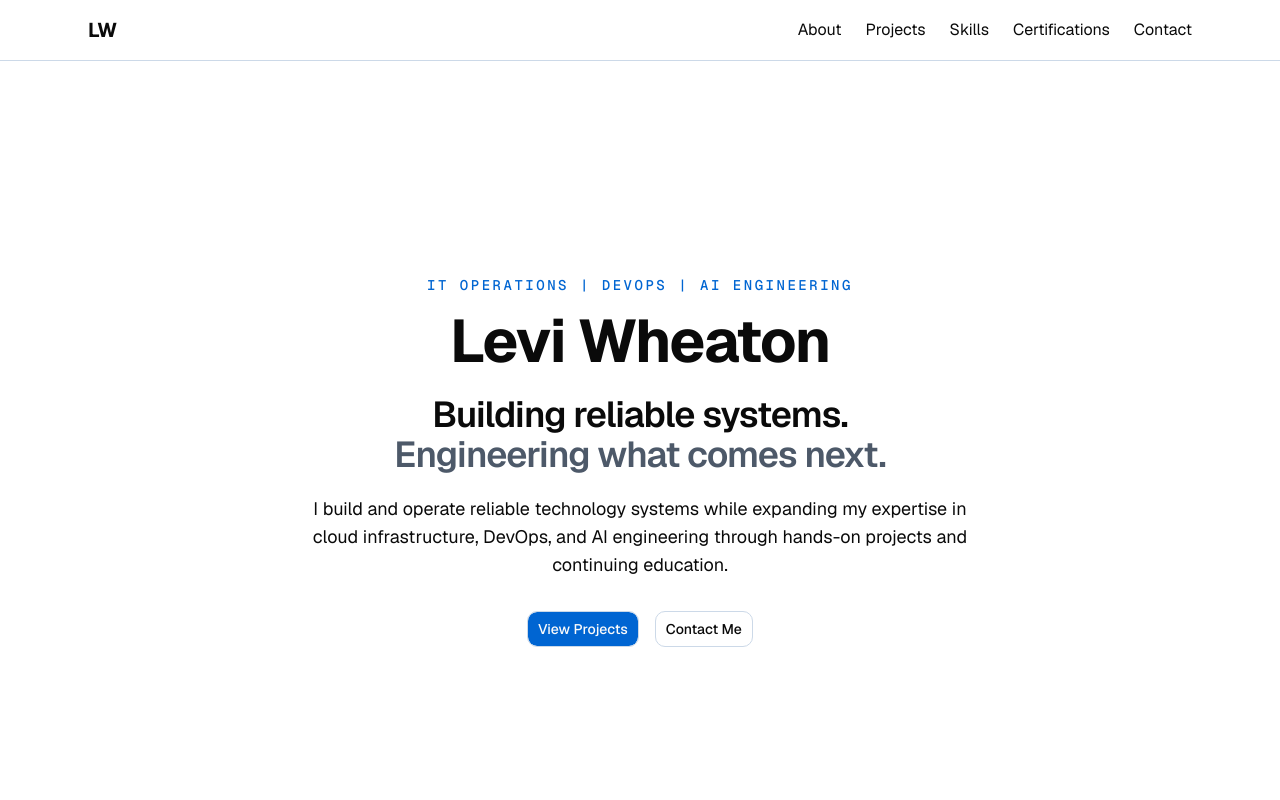
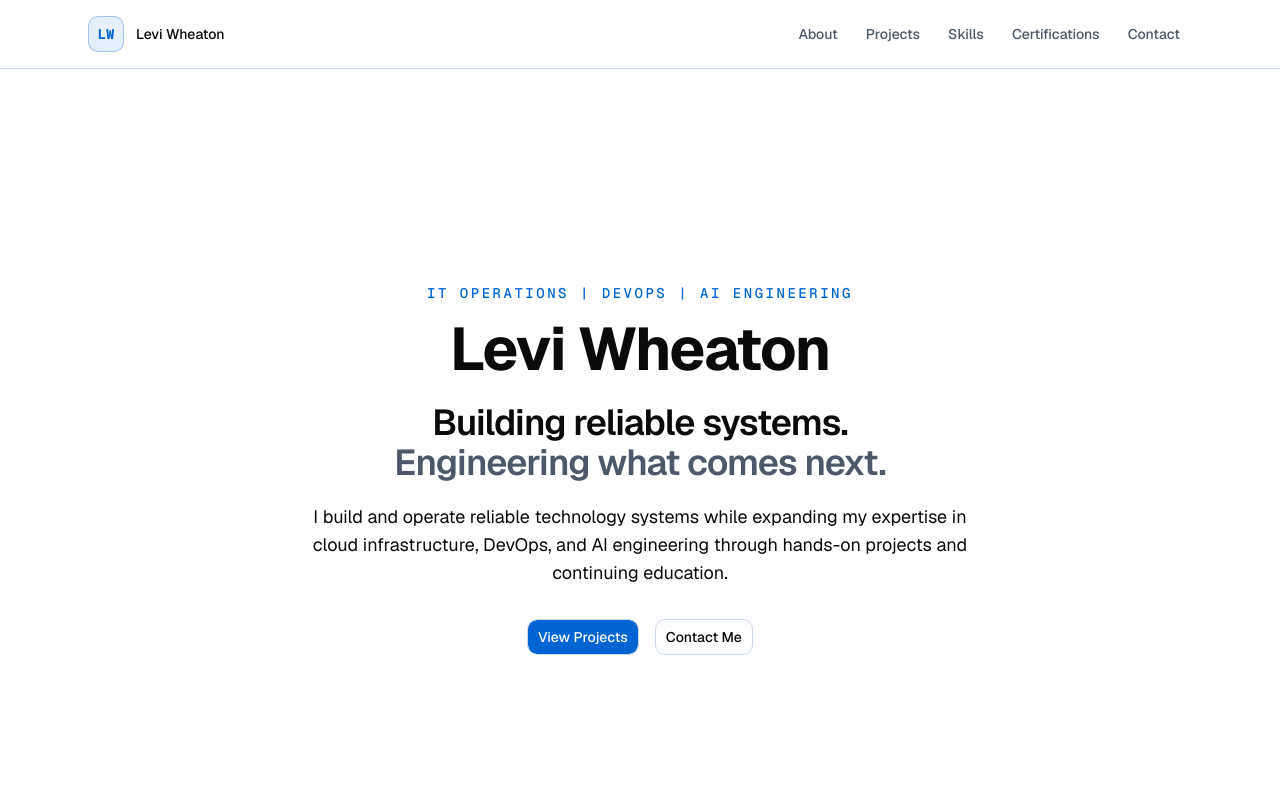
Before and after one commit to ivelwen/portfolio, a Next.js app: page / in a window 1280 px wide. Shown: the top 800 px of the page. Built offline with nearby package versions, Linux system fonts and the light colour scheme.

Commit message:
Update responsive header and navigation design

```diff
--- a/src/components/Header.tsx
+++ b/src/components/Header.tsx
@@ -1,4 +1,5 @@
 "use client";
+import { Menu, X } from "lucide-react";
 
 import { useState } from "react";
 import Link from "next/link";
@@ -9,34 +10,48 @@ export default function Header() {
     return (
         <header className="sticky top-0 z-50 w-full border-b bg-background">
             <nav className="mx-auto flex max-w-6xl items-center justify-between px-6 py-4">
-                <Link href="/" className="text-xl font-bold">
-                    LW
+                <Link
+                    href="/"
+                    className="group flex items-center gap-3"
+                    aria-label="Levi Wheaton home"
+                >
+                    <span className="flex size-9 items-center justify-center rounded-lg border border-primary/30 bg-primary/10 font-mono text-sm font-bold text-primary transition-colors group-hover:bg-primary group-hover:text-primary-foreground">
+                        LW
+                    </span>
+                    <span className="hidden text-sm font-medium sm:block">
+                        Levi Wheaton
+                    </span>
                 </Link>
 
                 <button
                     type="button"
-                    className="md:hidden"
+                    className="flex size-9 items-center justify-center rounded-lg border border-border text-muted-foreground transition-colors hover:bg-muted hover:text-foreground md:hidden"
                     onClick={() => setIsMenuOpen(!isMenuOpen)}
                     aria-expanded={isMenuOpen}
                     aria-controls="mobile-navigation"
+                    aria-label={isMenuOpen ? "Close navigation menu" : "Open navigation menu"}
                 >
-                    {isMenuOpen ? "Close" : "Menu"}
+                    {isMenuOpen ? (
+                        <X className="size-4" aria-hidden="true" />
+                    ) : (
+                        <Menu className="size-4" aria-hidden="true" />
+                    )}
                 </button>
 
-                <div className="hidden gap-6 md:flex">
-                    <Link href="/#about" className="hover:underline">
+                <div className="hidden items-center gap-1 md:flex">
+                    <Link href="/#about" className="rounded-md px-3 py-2 text-sm font-medium text-muted-foreground transition-colors hover:bg-muted hover:text-foreground">
                         About
                     </Link>
-                    <Link href="/#projects" className="hover:underline">
+                    <Link href="/#projects" className="rounded-md px-3 py-2 text-sm font-medium text-muted-foreground transition-colors hover:bg-muted hover:text-foreground">
                         Projects
                     </Link>
-                    <Link href="/#skills" className="hover:underline">
+                    <Link href="/#skills" className="rounded-md px-3 py-2 text-sm font-medium text-muted-foreground transition-colors hover:bg-muted hover:text-foreground">
                         Skills
                     </Link>
-                    <Link href="/#certifications" className="hover:underline">
+                    <Link href="/#certifications" className="rounded-md px-3 py-2 text-sm font-medium text-muted-foreground transition-colors hover:bg-muted hover:text-foreground">
                         Certifications
                     </Link>
-                    <Link href="/#contact" className="hover:underline">
+                    <Link href="/#contact" className="rounded-md px-3 py-2 text-sm font-medium text-muted-foreground transition-colors hover:bg-muted hover:text-foreground">
                         Contact
                     </Link>
                 </div>
@@ -45,13 +60,13 @@ export default function Header() {
             {isMenuOpen && (
                 <nav
                     id="mobile-navigation"
-                    className="border-t px-6 py-4 md:hidden"
+                    className="border-t bg-background/95 px-6 py-4 backdrop-blur md:hidden"
                     aria-label="Mobile navigation"
                 >
-                    <div className="flex flex-col gap-4">
+                    <div className="mx-auto flex max-w-6xl flex-col gap-1">
                         <Link
                             href="/#about"
-                            className="hover:underline"
+                            className="rounded-md px-3 py-2 text-sm font-medium text-muted-foreground transition-colors hover:bg-muted hover:text-foreground"
                             onClick={() => setIsMenuOpen(false)}
                         >
                             About
@@ -59,7 +74,7 @@ export default function Header() {
 
                         <Link
                             href="/#projects"
-                            className="hover:underline"
+                            className="rounded-md px-3 py-2 text-sm font-medium text-muted-foreground transition-colors hover:bg-muted hover:text-foreground"
                             onClick={() => setIsMenuOpen(false)}
                         >
                             Projects
@@ -67,7 +82,7 @@ export default function Header() {
 
                         <Link
                             href="/#skills"
-                            className="hover:underline"
+                            className="rounded-md px-3 py-2 text-sm font-medium text-muted-foreground transition-colors hover:bg-muted hover:text-foreground"
                             onClick={() => setIsMenuOpen(false)}
                         >
                             Skills
@@ -75,7 +90,7 @@ export default function Header() {
 
                         <Link
                             href="/#certifications"
-                            className="hover:underline"
+                            className="rounded-md px-3 py-2 text-sm font-medium text-muted-foreground transition-colors hover:bg-muted hover:text-foreground"
                             onClick={() => setIsMenuOpen(false)}
                         >
                             Certifications
@@ -83,7 +98,7 @@ export default function Header() {
 
                         <Link
                             href="/#contact"
-                            className="hover:underline"
+                            className="rounded-md px-3 py-2 text-sm font-medium text-muted-foreground transition-colors hover:bg-muted hover:text-foreground"
                             onClick={() => setIsMenuOpen(false)}
                         >
                             Contact
```
